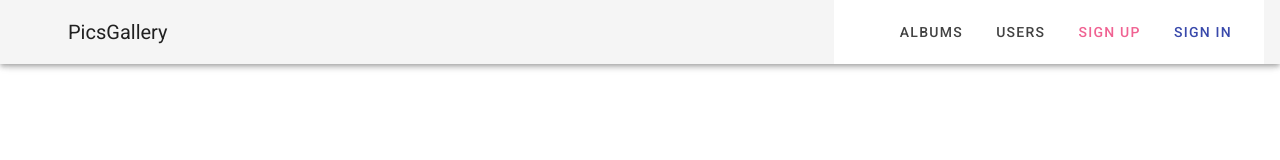
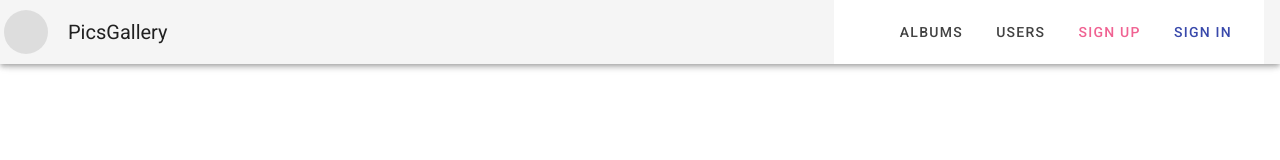
Before and after one commit to Taalaybek/picsgalleryfrontapp, a Vue app: page / in a window 1280 px wide. Shown: the top 160 px of the page. Built offline with nearby package versions, Linux system fonts and the light colour scheme; what vue-cookies would draw is missing.

Commit message:
Added sign in and main routes

```diff
--- a/src/components/TopMenu.vue
+++ b/src/components/TopMenu.vue
@@ -1,7 +1,7 @@
 <template>
 	<v-layout>
 		<v-app-bar app absolute light fixed hide-on-scroll>
-			<v-btn icon large>
+			<v-btn icon large to="/">
 				<v-avatar size="32px" tile item>
 					<v-img src="@/assets/images/favicon-32x32.png" />
 				</v-avatar>
@@ -22,7 +22,7 @@
 					</template>
 					<template v-else>
 						<v-btn depressed text to="register" class="pink--text text--lighten-2">Sign Up</v-btn>
-						<v-btn depressed text class="indigo--text text--darken-1">Sign In</v-btn>
+						<v-btn depressed text to="login" class="indigo--text text--darken-1">Sign In</v-btn>
 					</template>
 				</v-toolbar-items>
 			</v-toolbar>
```
